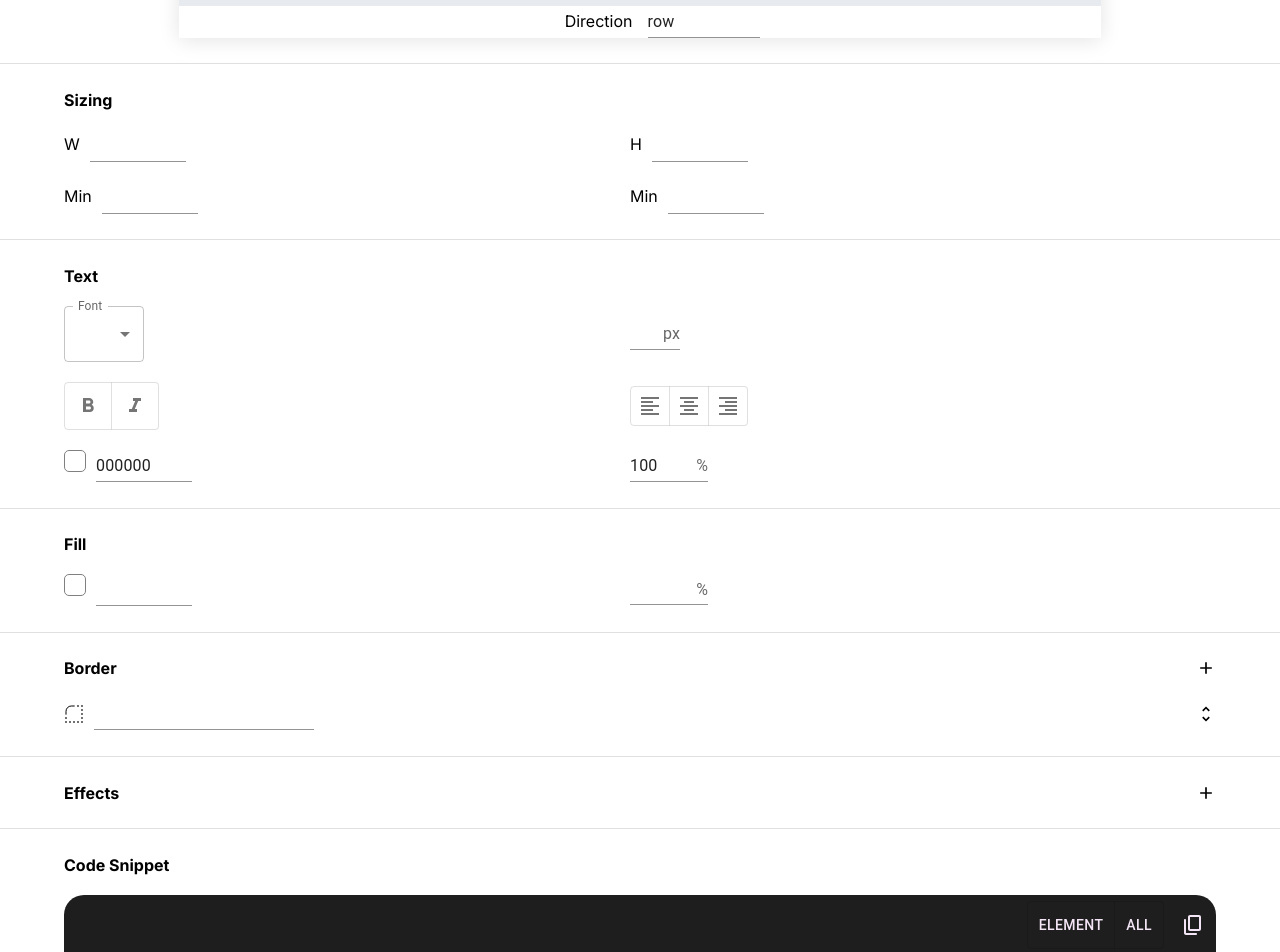
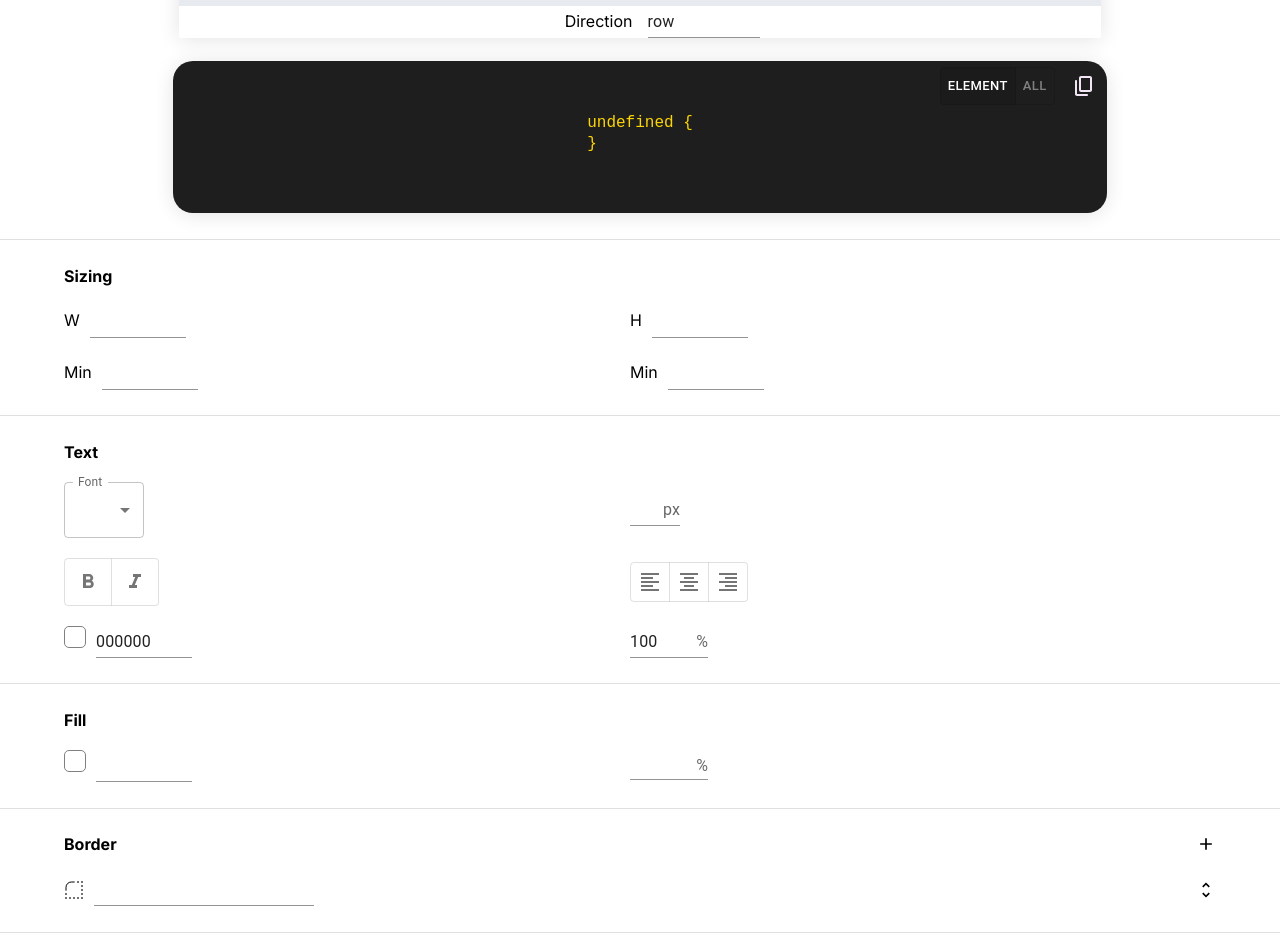
Before and after one commit to nickjiang2378/starter-css, a React (Create React App) app: page / in a window 1280 px wide. Shown: the part 260-1212 px from the top of the page. Built offline with nearby package versions, Linux system fonts and the light colour scheme.

Commit message:
Added control functionality

```diff
--- /dev/null
+++ b/src/components/CodeVisualizer.jsx
@@ -0,0 +1,139 @@
+import { useState } from "react";
+
+import { ToggleButtonGroup, IconButton } from '@mui/material';
+import MuiToggleButton from "@mui/material/ToggleButton";
+import ContentCopyRoundedIcon from '@mui/icons-material/ContentCopyRounded';
+import { styled } from "@mui/material/styles";
+
+const ToggleButton = styled(MuiToggleButton)({
+    "&.MuiToggleButton-root": {
+        color: "grey"
+    },
+    "&.Mui-selected, &.Mui-selected:hover": {
+        color: "white"
+    },
+});
+
+export default function CodeVisualizer({ element, all }) {
+    const [display, changeDisplay] = useState("element");
+
+    let key = -1;
+    const keyGen = () => {
+        key++;
+        return key;
+    }
+
+    const generateCode = () => {
+        const data = display === "element" ? [element] : all;
+
+        let code = [];
+        for (const elementCode of data) {
+            const selector = elementCode.name;
+
+            // New ruleset
+            if (data[0].name !== selector) {
+                code.push(<br key={selector+"br-2"+keyGen()} />);
+                code.push(<br key={selector+"br-1"+keyGen()} />);
+            }
+
+            // Selector
+            code.push(<span key={selector+"{"+keyGen()} className="header text">{selector + " {"}</span>);
+            code.push(<br key={selector+"br0"+keyGen()} />);
+
+            // Declarations
+            for (const prop in elementCode.code) {
+                code.push(<span key={selector+prop+keyGen()} className="attr text">{prop}</span>);
+                code.push(<span key={selector+prop+":"+keyGen()} className="punc text">: </span>);
+
+                const propValue = elementCode.code[prop];
+                const propValueLst = propValue.split(" ");
+                for (const propValueItem of propValueLst) {
+                    console.log(propValueItem);
+                    code.push(
+                        <span
+                            key={selector+prop+propValueItem+keyGen()}
+                            className={(propValueItem.match(/\d/) && !propValueItem.match(/#/)) ? "num text": "str text"}
+                        >
+                            {(propValueLst[0] !== propValueItem ? " " : "") + propValueItem}
+                        </span>
+                    );
+                }
+                code.push(<span key={selector+prop+";"+keyGen()} className="punc text">;</span>);
+
+                code.push(<br key={selector+prop+"br"+keyGen()} />);
+            }
+
+            code.push(<span key={selector+"}"} className="header text">{"}"}</span>)
+        }
+
+        return code
+    }
+
+    const copy = () => {
+        const data = display === "element" ? [element] : all;
+
+        if (!data) return;
+
+        const rulesets = [];
+        for (const elementCode of data) {
+            const selector = elementCode.name;
+            let ruleset = "";
+            ruleset += selector + " {\n";
+            for (const prop in elementCode.code) {
+                ruleset += "\t" + prop + ": " + elementCode.code[prop] + ";\n";
+            }
+            ruleset += "}\n";
+            rulesets.push(ruleset);
+        }
+
+        const code = rulesets.join("\n");
+
+        navigator.permissions.query({ name: "clipboard-write" }).then((result) => {
+            if (result.state === "granted" || result.state === "prompt") {
+                navigator.clipboard.writeText(code).then(() => {
+                    console.log("Copied:");
+                    console.log(code);
+                },() => {
+                    console.error("Copy failed");
+                });
+            }
+        });
+    }
+
+    return (
+        <div className="container">
+            <div className="codeContainer">
+                <div className="controls">
+                    <div className="elementToggle">
+                        <ToggleButtonGroup
+                            value={display}
+                            onChange={(event, value) => {
+                                if (value) changeDisplay(value);
+                            }}
+                            size="small"
+                            sx={{ alignSelf: 'stretch' }}
+                            exclusive
+                        >
+                            <ToggleButton variant="text" disableRipple value="element" key="left">
+                                Element
+                            </ToggleButton>
+                            <ToggleButton variant="text" disableRipple value="all" key="center">
+                                All
+                            </ToggleButton>
+                        </ToggleButtonGroup>
+                    </div>
+                    <div className="copy">
+                        <IconButton onClick={() => copy()}>
+                            <ContentCopyRoundedIcon sx={{color: "#F3E5F5"}} />
+                        </IconButton>
+                    </div>
+                </div>
+                <div className="codeWrapper">
+                    <div className="code">
+                        {generateCode()}
+                    </div>
+                </div>
+            </div>
+        </div>
+    )
+}
--- a/src/pages/CodeVisualizer/CodeVisualizer.css
+++ /dev/null
@@ -1,54 +0,0 @@
-.codeContainer {
-    justify-content: center;
-    background: #1E1E1E;
-    max-height: 200px;
-    width: 100%;
-    border-radius: 20px;
-    padding-bottom: 60px;
-}
-
-.codeWrapper {
-    display: flex;
-    align-items: center;
-    justify-content: center;
-    overflow: auto;
-}
-
-.code {
-    text-align: left;
-}
-
-.controls {
-    display: flex;
-    justify-content: flex-end;
-    align-items: center;
-}
-
-.controls div {
-    margin: 3px
-}
-
-.text {
-    font-family: 'Courier New', Courier, monospace;
-}
-
-.header {
-    color: #FDD503;
-}
-
-.attr {
-    color: #9AD8F9;
-    margin-left: 20px;
-}
-
-.num {
-    color: #B5CEA8;
-}
-
-.str {
-    color: #CA8F76;
-}
-
-.punc {
-    color: #D4D4D4;
-}
--- a/src/pages/CodeVisualizer/CodeVisualizer.jsx
+++ /dev/null
@@ -1,72 +0,0 @@
-import { ToggleButton, ToggleButtonGroup, IconButton } from '@mui/material';
-import ContentCopyRoundedIcon from '@mui/icons-material/ContentCopyRounded';
-import "./CodeVisualizer.css"
-
-export default function CodeVisualizer({ code }) {
-    const generateCode = data => {
-        let code = [];
-        for (const header in data) {
-            if (Object.keys(data)[0] !== header) {
-                code.push(<br key={header+"br-2"} />);
-                code.push(<br key={header+"br-1"} />);
-            }
-
-            code.push(<span key={header+"{"} className="header text">{header + " {"}</span>);
-            code.push(<br key={header+"br0"} />)
-
-            for (const attr in data[header]) {
-                code.push(<span key={header+attr} className="attr text">{attr}</span>);
-                code.push(<span key={header+attr+":"} className="punc text">: </span>);
-
-                const value = data[header][attr];
-                code.push(
-                    <span
-                        key={header+attr+value}
-                        className={(value.match(/\d/) && !value.match(/#/)) ? "num text": "str text"}
-                    >
-                        {value}
-                    </span>
-                );
-                code.push(<span key={header+attr+";"} className="punc text">;</span>);
-
-                code.push(<br key={header+attr+"br"} />);
-            }
-
-            code.push(<span key={header+"}"} className="header text">{"}"}</span>)
-        }
-
-        console.log(code);
-        return code
-    }
-
-    return (
-        <div className="container">
-            <div className="category-header bold">Code Snippet</div>
-            <div className="codeContainer">
-                <div className="controls">
-                    <div className="elementToggle">
-                        <ToggleButtonGroup
-                            color="primary"
-                            exclusive
-                            onChange={() => {}}
-                            aria-label="Platform"
-                        >
-                            <ToggleButton value="element" sx={{color: "#F3E5F5"}}>Element</ToggleButton>
-                            <ToggleButton value="all" sx={{color: "#F3E5F5"}}>All</ToggleButton>
-                        </ToggleButtonGroup>
-                    </div>
-                    <div className="copy">
-                        <IconButton>
-                            <ContentCopyRoundedIcon sx={{color: "#F3E5F5"}} />
-                        </IconButton>
-                    </div>
-                </div>
-                <div className="codeWrapper">
-                    <div className="code">
-                        {generateCode(code)}
-                    </div>
-                </div>
-            </div>
-        </div>
-    )
-}
--- a/src/pages/EditDashboard.jsx
+++ b/src/pages/EditDashboard.jsx
@@ -9,7 +9,6 @@ import EffectsDashboard from "./EffectsDashboard/EffectsDashboard";
 import TextDashboard from "./TextDashboard/TextDashboard";
 import SizingDashboard from "./SizingDashboard/SizingDashboard";
 import FlexVisualizer from "./FlexVisualizer/FlexVisualizer";
-import CodeVisualizer from "./CodeVisualizer/CodeVisualizer";
 import { listenForElementChanges } from "../scripts/updateStyle";
 import { Divider } from "@mui/material";
 import { IS_PRODUCTION } from "../utils/constants";
@@ -47,8 +46,6 @@ export default function EditDashboard() {
             <BorderDashboard elementStyles={elementStyles} computedStyles={computedStyles} />
             <Divider />
             <EffectsDashboard />
-            <Divider />
-            <CodeVisualizer code={{}}/>
           </div>
         </SelectedContext.Provider>
       );
--- a/src/pages/FlexVisualizer/FlexVisualizer.css
+++ b/src/pages/FlexVisualizer/FlexVisualizer.css
@@ -32,3 +32,60 @@
     flex: 1;
     text-align: right;
 }
+
+.codeContainer {
+    justify-content: center;
+    background: #1E1E1E;
+    max-height: 200px;
+    width: 90%;
+    margin: auto;
+    box-shadow: 0px 2px 20px rgba(0, 0, 0, 0.11);
+    border-radius: 20px;
+    padding-bottom: 60px;
+}
+
+.codeWrapper {
+    display: flex;
+    align-items: center;
+    justify-content: center;
+    overflow: auto;
+}
+
+.code {
+    text-align: left;
+}
+
+.controls {
+    display: flex;
+    justify-content: flex-end;
+    align-items: center;
+}
+
+.controls div {
+    margin: 3px
+}
+
+.text {
+    font-family: 'Courier New', Courier, monospace;
+}
+
+.header {
+    color: #FDD503;
+}
+
+.attr {
+    color: #9AD8F9;
+    margin-left: 20px;
+}
+
+.num {
+    color: #B5CEA8;
+}
+
+.str {
+    color: #CA8F76;
+}
+
+.punc {
+    color: #D4D4D4;
+}
--- a/src/pages/FlexVisualizer/FlexVisualizer.jsx
+++ b/src/pages/FlexVisualizer/FlexVisualizer.jsx
@@ -1,6 +1,7 @@
 import { useState } from "react"
 import { Input } from "@mui/material";
 import "./FlexVisualizer.css"
+import CodeVisualizer from "../../components/CodeVisualizer";
 
 const Property = ({property, val, changeVal}) => (
     <div style={{ display: "flex", alignItems: "baseline" }}>
@@ -44,6 +45,7 @@ export default function FlexVisualizer() {
                     />
                 </div>
             </div>
+            <CodeVisualizer element={{}} all={[]}/>
         </div>
     )
 }
```
